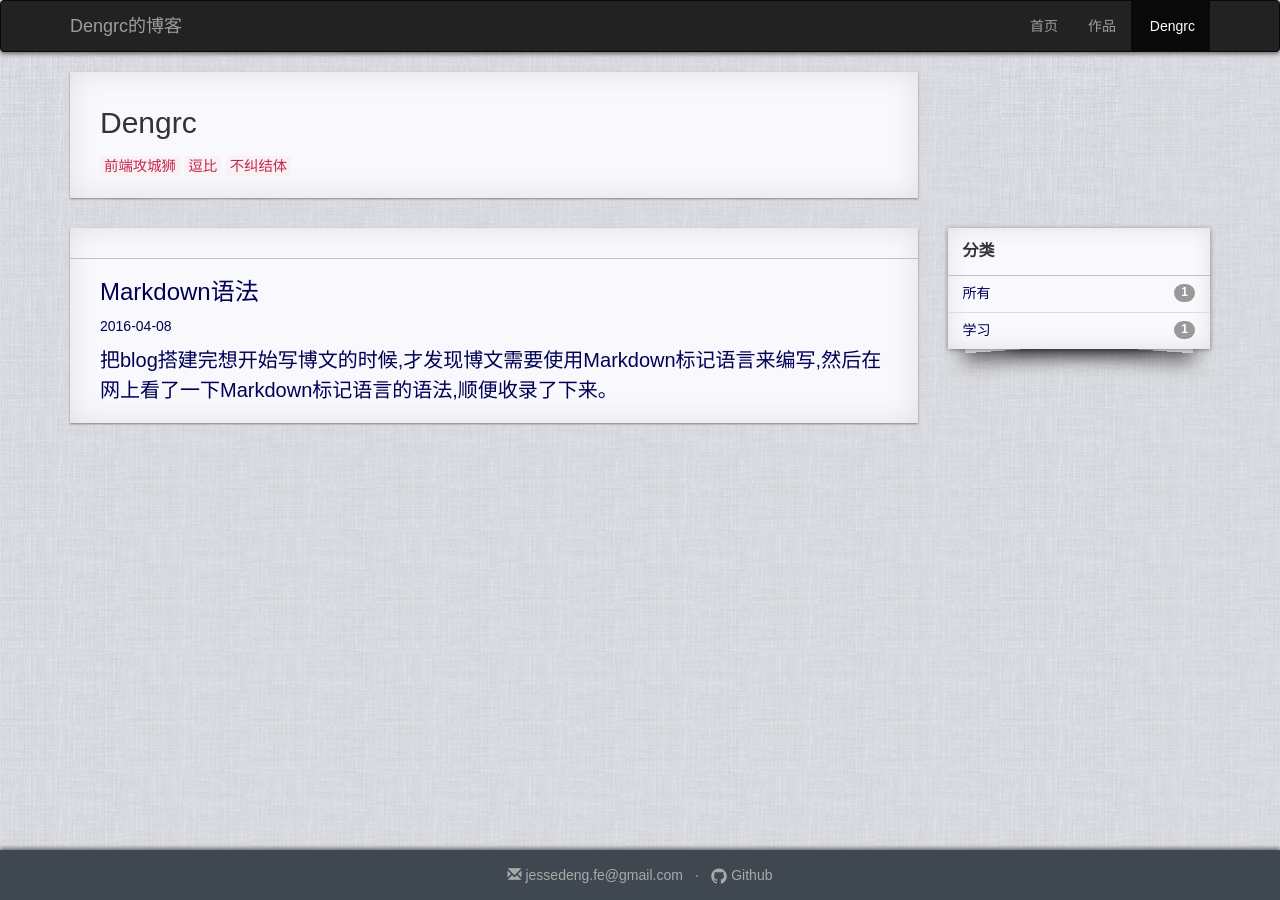
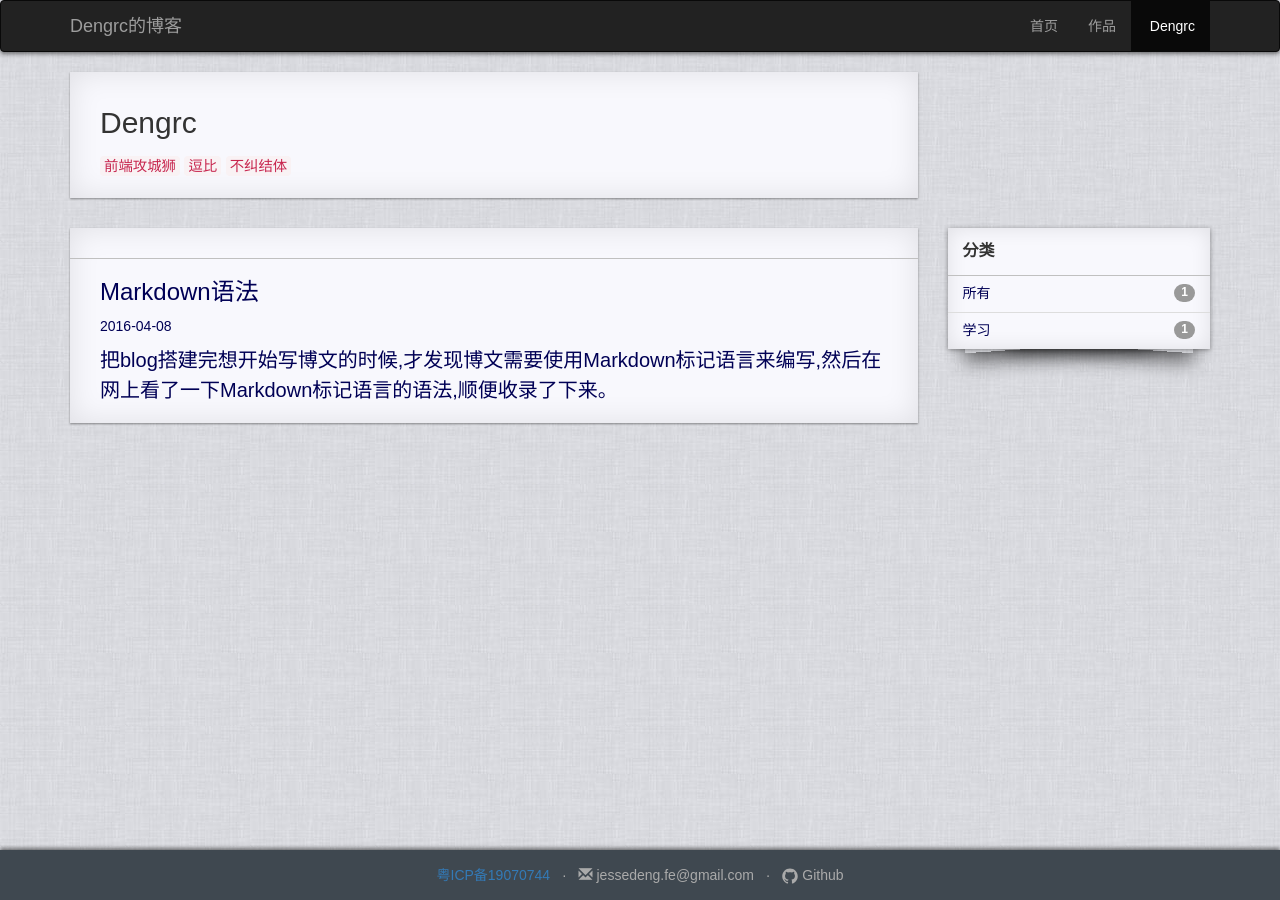
Before and after one commit to ADengrc/dengrc.github.io, a Jekyll site: the page built from index.md, in a window 1280 px wide. Built offline with Jekyll 4.4.1, drawn with Linux system fonts in a browser that asks for light colours; our own code applies the rules of GitHub Pages for plain Markdown files.

Commit message:
[*]添加备案号

```diff
--- a/_includes/footer.html
+++ b/_includes/footer.html
@@ -2,6 +2,8 @@
   <div class="container">
     <div class="row">
       <div class="col-md-12">
+        <a>粤ICP备19070744</a>
+        <span class="point"> · </span>
         <a href="mailto:{{ site.email }}"><span class="glyphicon glyphicon-envelope"></span> {{ site.email }}</a>
         <span class="point"> · </span>
         {% if site.github_username %}
```
